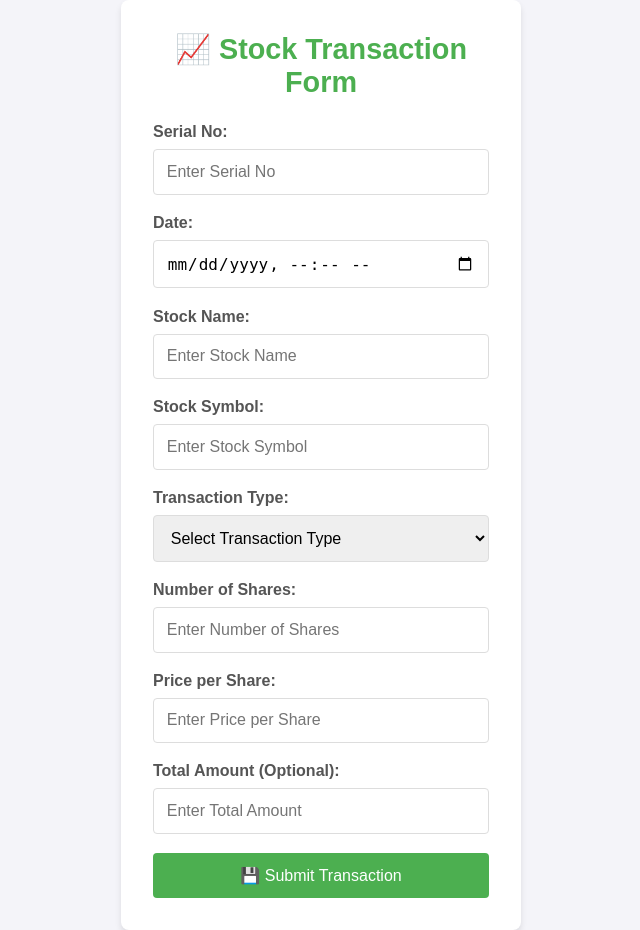
After one commit to Joeyyyyyyy/PortfolioProject, a Flask app: template templates/transaction.html in a window 1280 px wide. The commit adds this page. Shown: the whole page, without its empty margins (319-959 px from the left). Run offline with Flask 3, Linux system fonts and the light colour scheme; the template is opened without the code that fills it, so the values that code supplies are empty.

Commit message:
Login warning
* Fixed Datetime issues
* Added invalid login warning
* Created a dummy transactions page

```diff
--- a/app.py
+++ b/app.py
@@ -63,6 +63,8 @@ class StockPortfolioAPI:
             """
             Handle login form submission and render login page.
             """
+            login_failed = request.args.get("login_failed", default=False, type=lambda v: v.lower() == "true")  # Initialize the flag
+
             if request.method == "POST":
                 username = request.form.get("username").strip()
                 password = request.form.get("password")
@@ -84,8 +86,10 @@ class StockPortfolioAPI:
                 else:
                     session.pop("user", None)
                     flash("Invalid username or password")
-                    return redirect(url_for("login"))
-            return render_template("login.html")
+                    login_failed = True  # Set flag to indicate failure
+                    return redirect(url_for("login", login_failed=True))
+
+            return render_template("login.html", login_failed=login_failed)
 
         @self.app.route("/logout")
         def logout() -> str:
--- /dev/null
+++ b/static/transaction.css
@@ -0,0 +1,87 @@
+/* transaction.css */
+* {
+    margin: 0;
+    padding: 0;
+    box-sizing: border-box;
+}
+
+body {
+    font-family: 'Arial', sans-serif;
+    background-color: #f4f4f9;
+    color: #333;
+    display: flex;
+    justify-content: center;
+    align-items: center;
+    min-height: 100vh;
+}
+
+.container {
+    background-color: #ffffff;
+    padding: 2rem;
+    border-radius: 8px;
+    box-shadow: 0 4px 6px rgba(0, 0, 0, 0.1);
+    max-width: 400px;
+    width: 100%;
+}
+
+h1 {
+    text-align: center;
+    font-size: 1.8rem;
+    color: #4CAF50;
+    margin-bottom: 1.5rem;
+}
+
+form {
+    display: flex;
+    flex-direction: column;
+    gap: 1.2rem;
+}
+
+.form-group {
+    display: flex;
+    flex-direction: column;
+    gap: 0.5rem;
+}
+
+label {
+    font-weight: bold;
+    color: #555;
+}
+
+input, select {
+    padding: 0.8rem;
+    border: 1px solid #ddd;
+    border-radius: 4px;
+    font-size: 1rem;
+    outline: none;
+    transition: border-color 0.3s ease;
+}
+
+input:focus, select:focus {
+    border-color: #4CAF50;
+}
+
+button {
+    padding: 0.8rem;
+    font-size: 1rem;
+    background-color: #4CAF50;
+    color: white;
+    border: none;
+    border-radius: 4px;
+    cursor: pointer;
+    transition: background-color 0.3s ease;
+}
+
+button:hover {
+    background-color: #45a049;
+}
+
+@media (max-width: 480px) {
+    .container {
+        padding: 1rem;
+    }
+
+    h1 {
+        font-size: 1.5rem;
+    }
+}
--- /dev/null
+++ b/static/transaction.js
@@ -0,0 +1,31 @@
+// transaction.js
+document.getElementById('transaction-form').addEventListener('submit', function(event) {
+    event.preventDefault();
+
+    // Collect form data
+    const serialNo = document.getElementById('serial_no').value;
+    const date = document.getElementById('date').value;
+    const stockName = document.getElementById('name').value;
+    const stockSymbol = document.getElementById('stock_symbol').value;
+    const transactionType = document.getElementById('transaction_type').value;
+    const shareCount = document.getElementById('count').value;
+    const pricePerShare = document.getElementById('price').value;
+    let totalAmount = document.getElementById('total_amount').value;
+
+    // Auto-calculate total amount if left empty
+    if (!totalAmount) {
+        totalAmount = (shareCount * pricePerShare).toFixed(2);
+        document.getElementById('total_amount').value = totalAmount;
+    }
+
+    // Display transaction summary
+    alert(`Transaction Summary:
+    Serial No: ${serialNo}
+    Date: ${date}
+    Stock Name: ${stockName}
+    Stock Symbol: ${stockSymbol}
+    Transaction Type: ${transactionType}
+    Number of Shares: ${shareCount}
+    Price per Share: ₹${pricePerShare}
+    Total Amount: ₹${totalAmount}`);
+});
--- a/templates/login.html
+++ b/templates/login.html
@@ -35,5 +35,7 @@
     <p><a href="/privacy-policy">Privacy Policy</a> | <a href="/terms-of-service">Terms of Service</a> | <a href="/contact">Contact Us</a></p>
   </footer>
 
+  <!-- Pass the login_failed flag as a data attribute -->
+  <div id="server-data" data-login-failed="{{ login_failed | tojson }}"></div>
 </body>
 </html>
--- /dev/null
+++ b/templates/transaction.html
@@ -0,0 +1,62 @@
+<!DOCTYPE html>
+<html lang="en">
+<head>
+    <meta charset="UTF-8">
+    <meta name="viewport" content="width=device-width, initial-scale=1.0">
+    <title>Enhanced Stock Transaction Form</title>
+    <link rel="stylesheet" href="/static/transaction.css">
+</head>
+<body>
+    <div class="container">
+        <h1>📈 Stock Transaction Form</h1>
+        <form id="transaction-form" action="/transaction" method="POST">
+            <div class="form-group">
+                <label for="serial_no">Serial No:</label>
+                <input type="number" id="serial_no" name="serial_no" placeholder="Enter Serial No" required>
+            </div>
+
+            <div class="form-group">
+                <label for="date">Date:</label>
+                <input type="datetime-local" id="date" name="date" required>
+            </div>
+
+            <div class="form-group">
+                <label for="name">Stock Name:</label>
+                <input type="text" id="name" name="name" placeholder="Enter Stock Name" required>
+            </div>
+
+            <div class="form-group">
+                <label for="stock_symbol">Stock Symbol:</label>
+                <input type="text" id="stock_symbol" name="stock_symbol" placeholder="Enter Stock Symbol" required>
+            </div>
+
+            <div class="form-group">
+                <label for="transaction_type">Transaction Type:</label>
+                <select id="transaction_type" name="transaction_type" required>
+                    <option value="" disabled selected>Select Transaction Type</option>
+                    <option value="buy">Buy</option>
+                    <option value="sell">Sell</option>
+                </select>
+            </div>
+
+            <div class="form-group">
+                <label for="count">Number of Shares:</label>
+                <input type="number" id="count" name="count" placeholder="Enter Number of Shares" required>
+            </div>
+
+            <div class="form-group">
+                <label for="price">Price per Share:</label>
+                <input type="number" step="0.01" id="price" name="price" placeholder="Enter Price per Share" required>
+            </div>
+
+            <div class="form-group">
+                <label for="total_amount">Total Amount (Optional):</label>
+                <input type="number" step="0.01" id="total_amount" name="total_amount" placeholder="Enter Total Amount">
+            </div>
+
+            <button type="submit">💾 Submit Transaction</button>
+        </form>
+    </div>
+    <script src="/static/transaction.js"></script>
+</body>
+</html>
```
Also changed, not shown: admin.py (+17 -7 lines), static/login.js (+11 -0 lines), 1 other file.
